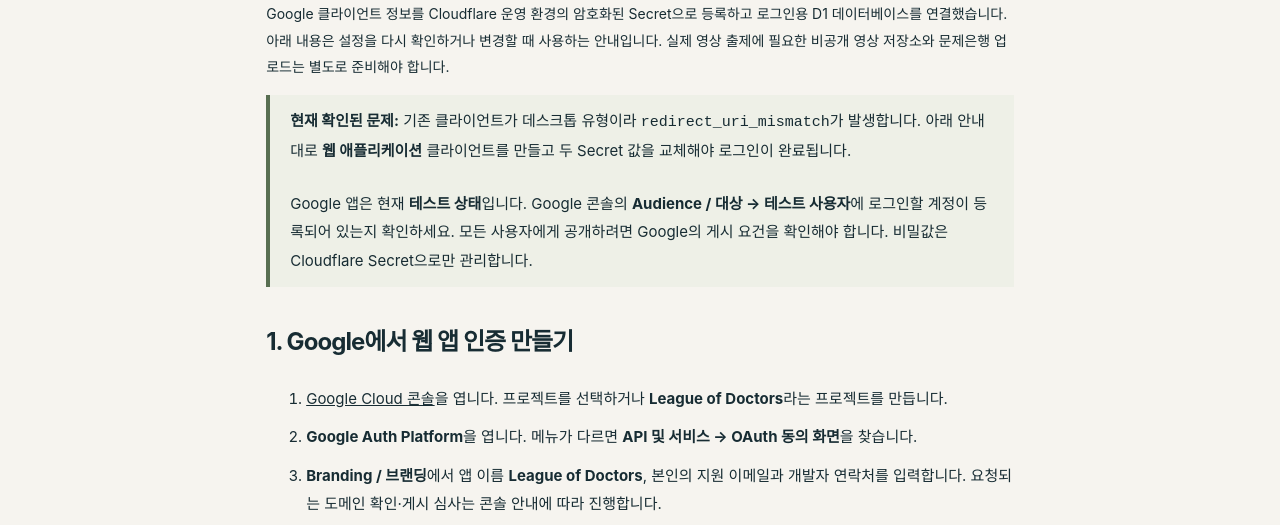
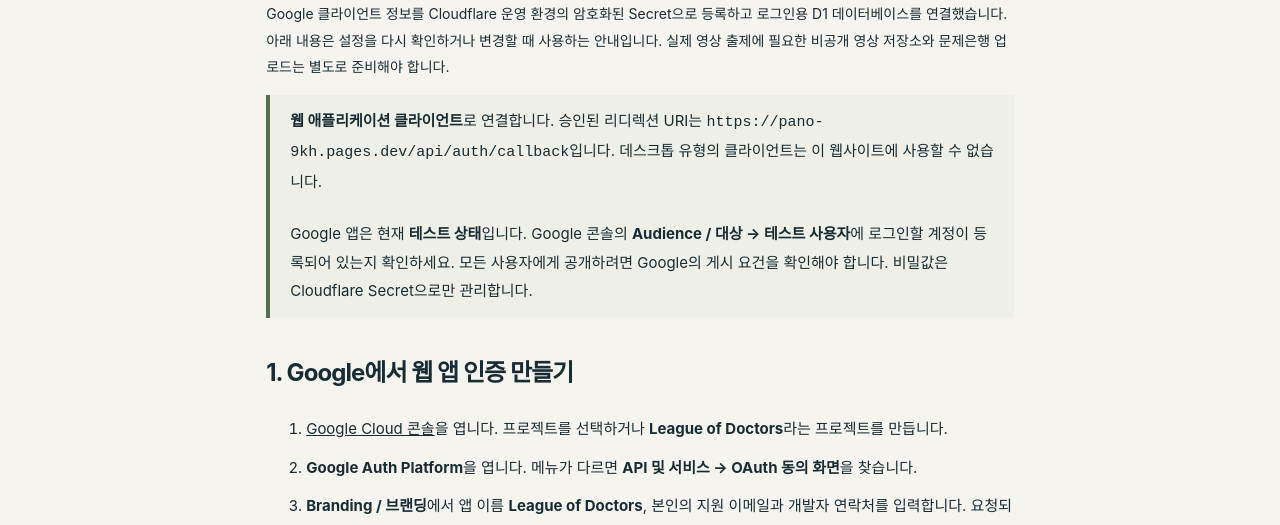
Before and after one commit to Kevin-Jung-dentist/pano, a website: page dist/play/setup.html in a window 1280 px wide. Shown: the part 269-794 px from the top of the page. Drawn offline with Linux system fonts and the light colour scheme.

Commit message:
Deploy web OAuth client configuration and refresh setup guide

```diff
--- a/dist/play/setup.html
+++ b/dist/play/setup.html
@@ -3,7 +3,7 @@
 <body><header><a class="brand" href="/play/"><b>p.</b> League of Doctors</a><a href="/play/">게임으로 돌아가기</a></header><main class="terms">
 <p>운영자용 · 2026-10-17</p><h1>Google 로그인 연결하기</h1>
 <p>Google 클라이언트 정보를 Cloudflare 운영 환경의 암호화된 Secret으로 등록하고 로그인용 D1 데이터베이스를 연결했습니다. 아래 내용은 설정을 다시 확인하거나 변경할 때 사용하는 안내입니다. 실제 영상 출제에 필요한 비공개 영상 저장소와 문제은행 업로드는 별도로 준비해야 합니다.</p>
-<div class="note"><strong>현재 확인된 문제:</strong> 기존 클라이언트가 데스크톱 유형이라 <code>redirect_uri_mismatch</code>가 발생합니다. 아래 안내대로 <strong>웹 애플리케이션</strong> 클라이언트를 만들고 두 Secret 값을 교체해야 로그인이 완료됩니다.</div>
+<div class="note"><strong>웹 애플리케이션 클라이언트</strong>로 연결합니다. 승인된 리디렉션 URI는 <code>https://pano-9kh.pages.dev/api/auth/callback</code>입니다. 데스크톱 유형의 클라이언트는 이 웹사이트에 사용할 수 없습니다.</div>
 <div class="note">Google 앱은 현재 <strong>테스트 상태</strong>입니다. Google 콘솔의 <strong>Audience / 대상 → 테스트 사용자</strong>에 로그인할 계정이 등록되어 있는지 확인하세요. 모든 사용자에게 공개하려면 Google의 게시 요건을 확인해야 합니다. 비밀값은 Cloudflare Secret으로만 관리합니다.</div>
 
 <h2>1. Google에서 웹 앱 인증 만들기</h2>
```
Also changed, not shown: README.md.
